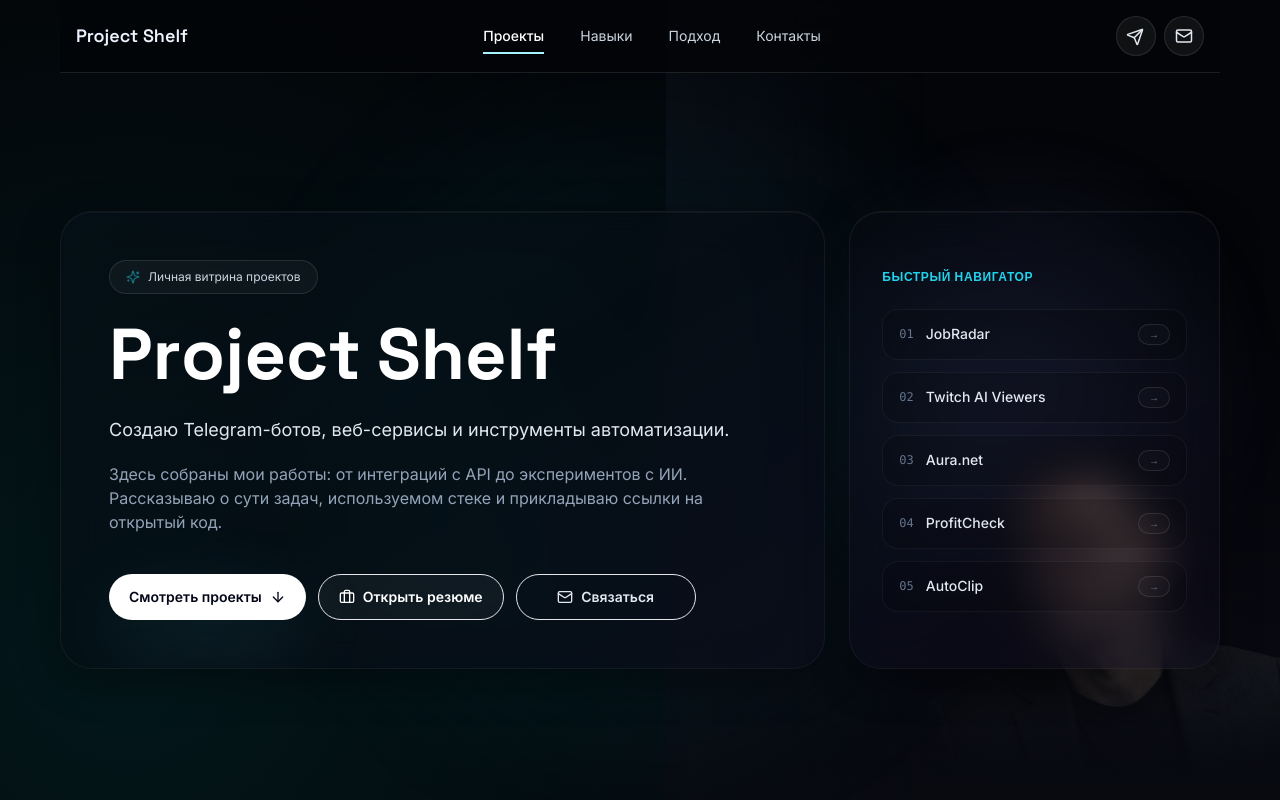
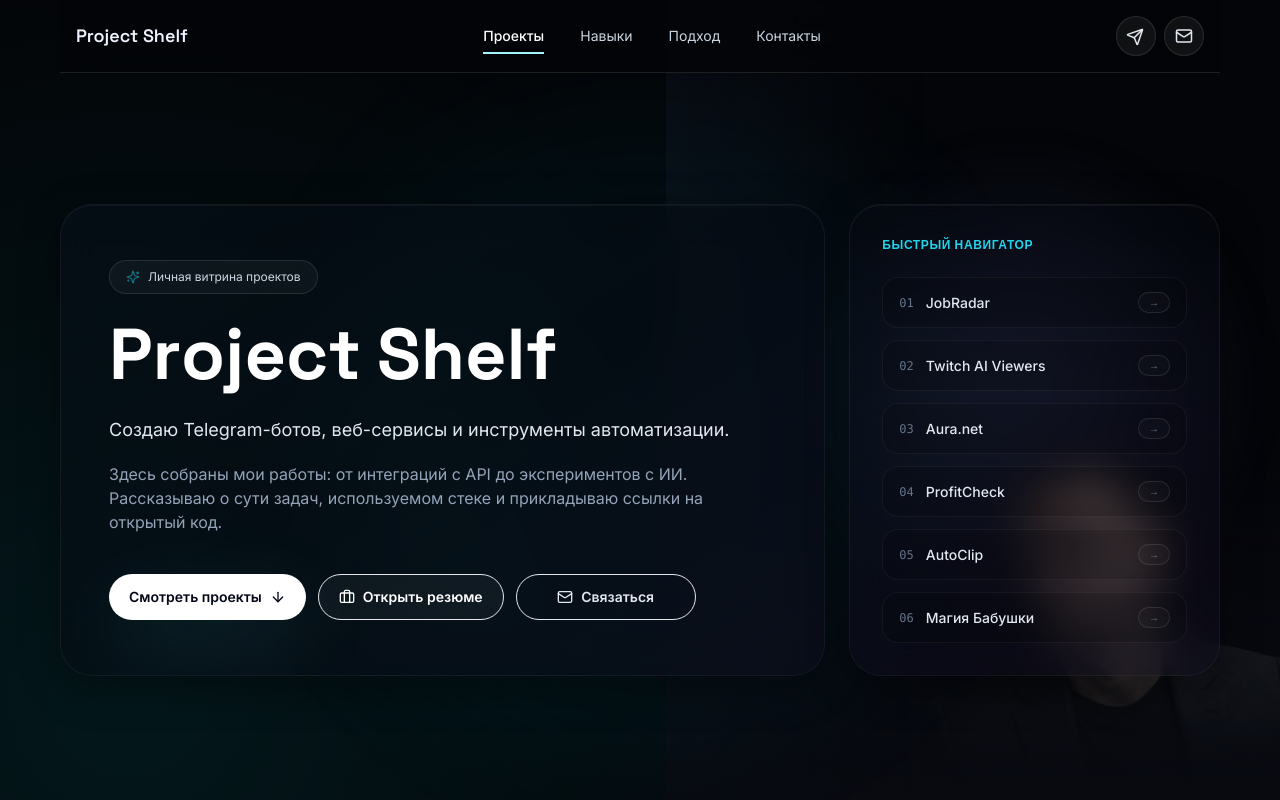
Before and after one commit to Crazy4elovek66/Project-Shelf, a Next.js app: page / in a window 1280 px wide. Shown: the top 800 px of the page. Built offline with nearby package versions, Linux system fonts and the light colour scheme.

Commit message:
feat: добавлен кейс Магия Бабушки

```diff
--- a/src/components/ProjectCard.tsx
+++ b/src/components/ProjectCard.tsx
@@ -1,4 +1,4 @@
-import { ExternalLink, Github } from "lucide-react";
+import { ExternalLink, Github, Send } from "lucide-react";
 import type { Project } from "@/data/projects";
 import { StatusBadge, TechBadge } from "./Badges";
 import { ProjectVisual } from "./ProjectVisual";
@@ -6,6 +6,7 @@ import { ProjectVisual } from "./ProjectVisual";
 export function ProjectCard({ project }: { project: Project }) {
   const hasRepo = Boolean(project.repoUrl);
   const hasDemo = Boolean(project.demoUrl);
+  const isTelegram = Boolean(project.repoUrl?.includes("t.me") || project.repoUrl?.includes("telegram"));
 
   return (
     <article className="glass-panel group grid h-full overflow-hidden rounded-3xl p-4 transition duration-300 hover:-translate-y-1 hover:border-cyan-200/30 lg:grid-cols-[0.86fr_1.14fr]">
@@ -42,8 +43,8 @@ export function ProjectCard({ project }: { project: Project }) {
               rel="noopener noreferrer"
               className="inline-flex items-center gap-2 rounded-full border border-white/12 bg-white/[0.055] px-4 py-2 text-sm font-semibold text-white transition hover:border-cyan-200/40"
             >
-              <Github size={16} />
-              Открыть репозиторий
+              {isTelegram ? <Send size={16} /> : <Github size={16} />}
+              {isTelegram ? "Протестировать" : "Открыть репозиторий"}
             </a>
           ) : (
             <span className="inline-flex items-center gap-2 rounded-full border border-white/10 bg-white/[0.02] px-4 py-2 text-sm text-slate-500 opacity-60 cursor-not-allowed select-none">
--- a/src/components/ProjectVisual.tsx
+++ b/src/components/ProjectVisual.tsx
@@ -42,6 +42,8 @@ function ProjectMockup({ title, active }: { title: Project["title"]; active: boo
       return <AuraNetMockup active={active} />;
     case "AutoClip":
       return <AutoClipMockup active={active} />;
+    case "Магия Бабушки":
+      return <BabushkaMockup active={active} />;
     default:
       return <FallbackMockup />;
   }
@@ -500,6 +502,111 @@ function AutoClipMockup({ active }: { active: boolean }) {
   );
 }
 
+function BabushkaMockup({ active }: { active: boolean }) {
+  const [stage, setStage] = useState(0);
+
+  useEffect(() => {
+    if (!active) {
+      setStage(0);
+      return;
+    }
+    const interval = setInterval(() => {
+      setStage((prev) => (prev + 1) % 4);
+    }, 2500);
+    return () => clearInterval(interval);
+  }, [active]);
+
+  return (
+    <TelegramShell
+      botName="Магия Бабушки"
+      avatarClassName="bg-gradient-to-br from-purple-600 via-pink-700 to-amber-500"
+    >
+      <div className="absolute inset-0 flex flex-col bg-[#0f0e17] text-white p-2.5 font-sans relative overflow-hidden select-none">
+        {/* Mystic glowing background elements */}
+        <div className="absolute -top-12 -left-12 size-24 rounded-full bg-purple-500/20 blur-xl animate-pulse" />
+        <div className="absolute -bottom-12 -right-12 size-24 rounded-full bg-pink-500/20 blur-xl animate-pulse" />
+
+        {/* WebApp Header */}
+        <div className="flex items-center justify-between border-b border-purple-500/20 pb-1.5 mb-2 shrink-0">
+          <span className="text-[8px] font-bold tracking-wider text-purple-300 uppercase">
+            Магия Бабушки
+          </span>
+          <span className="text-[7px] text-pink-400 font-mono">ИИ Гадалка</span>
+        </div>
+
+        {/* WebApp Body */}
+        <div className="flex-1 flex flex-col justify-between overflow-hidden">
+          {/* Card Selection Stage */}
+          {stage === 0 && (
+            <div className="flex-1 flex flex-col items-center justify-center gap-1.5">
+              <div className="text-[8px] text-center text-slate-300">Выберите тему расклада</div>
+              <div className="flex gap-1.5 w-full justify-center">
+                <div className="px-2 py-1 rounded bg-purple-950/40 border border-purple-500/30 text-[7px] text-purple-200">Любовь</div>
+                <div className="px-2 py-1 rounded bg-purple-950/40 border border-purple-500/30 text-[7px] text-purple-200">Карьера</div>
+                <div className="px-2 py-1 rounded bg-purple-950/40 border border-purple-500/30 text-[7px] text-purple-200">Судьба</div>
+              </div>
+            </div>
+          )}
+
+          {/* Shuffling Cards Stage */}
+          {stage === 1 && (
+            <div className="flex-1 flex items-center justify-center gap-1">
+              <motion.div
+                animate={{ y: [-4, 4, -4], rotate: [-5, 5, -5] }}
+                transition={{ duration: 1.5, repeat: Infinity }}
+                className="w-6 h-10 rounded border border-purple-500/40 bg-purple-900/30 flex items-center justify-center shadow-lg"
+              >
+                <span className="text-[8px] text-purple-300">★</span>
+              </motion.div>
+              <motion.div
+                animate={{ y: [4, -4, 4], rotate: [5, -5, 5] }}
+                transition={{ duration: 1.5, repeat: Infinity }}
+                className="w-6 h-10 rounded border border-pink-500/40 bg-pink-900/30 flex items-center justify-center shadow-lg"
+              >
+                <span className="text-[8px] text-pink-300">★</span>
+              </motion.div>
+              <motion.div
+                animate={{ y: [-2, 2, -2], rotate: [-2, 2, -2] }}
+                transition={{ duration: 1.5, repeat: Infinity }}
+                className="w-6 h-10 rounded border border-purple-500/40 bg-purple-900/30 flex items-center justify-center shadow-lg"
+              >
+                <span className="text-[8px] text-purple-300">★</span>
+              </motion.div>
+            </div>
+          )}
+
+          {/* Prompt / Thinking Stage */}
+          {stage === 2 && (
+            <div className="flex-1 flex flex-col items-center justify-center gap-2">
+              <div className="flex gap-1">
+                <span className="size-1.5 rounded-full bg-purple-500 animate-bounce" style={{ animationDelay: "0ms" }} />
+                <span className="size-1.5 rounded-full bg-pink-500 animate-bounce" style={{ animationDelay: "150ms" }} />
+                <span className="size-1.5 rounded-full bg-amber-500 animate-bounce" style={{ animationDelay: "300ms" }} />
+              </div>
+              <div className="text-[7px] text-slate-400 font-mono animate-pulse">Бабушка тасует карты и думает...</div>
+            </div>
+          )}
+
+          {/* Result / Text Output Stage */}
+          {stage === 3 && (
+            <div className="flex-1 flex flex-col gap-1.5 overflow-hidden">
+              <div className="text-[7px] font-bold text-amber-300">Расклад «Карта Судьбы»:</div>
+              <div className="flex-1 text-[7px] leading-3 text-slate-200 overflow-hidden text-ellipsis border-l border-purple-500/30 pl-1.5">
+                Ваш путь озарен светом ИИ-мудрости. Впереди новые вызовы, но prompt-архитектура защитит вас от ошибок. Ожидайте успеха!
+              </div>
+            </div>
+          )}
+
+          {/* WebApp Action Button */}
+          <div className="h-6 mt-1.5 shrink-0 rounded bg-gradient-to-r from-purple-600 to-pink-600 flex items-center justify-center text-[7px] font-bold text-white uppercase tracking-wider shadow-[0_0_10px_rgba(168,85,247,0.3)]">
+            Получить предсказание
+          </div>
+        </div>
+      </div>
+    </TelegramShell>
+  );
+}
+
 function FallbackMockup() {
   return (
     <div className="grid size-32 place-items-center rounded-2xl border border-white/10 bg-black/5">
--- a/src/data/projects.ts
+++ b/src/data/projects.ts
@@ -128,4 +128,34 @@ export const projects: Project[] = [
       pattern: "network",
     },
   },
+  {
+    title: "Магия Бабушки",
+    status: "Готово",
+    description:
+      "Интерактивное WebApp-приложение внутри Telegram для психологических гаданий на базе ИИ. Реализована сложная prompt-архитектура, система умного перехвата ошибок (Fallback) для стабильного вывода длинных текстов и полная автоматизация согласования родов на бэкенде.",
+    features: [
+      "Сложная prompt-архитектура",
+      "Умный перехват ошибок (Fallback)",
+      "Автоматизация согласования родов",
+      "Интерактивный WebApp-интерфейс",
+    ],
+    stack: [
+      "Node.js",
+      "Express",
+      "React",
+      "Vite",
+      "Supabase",
+      "PostgreSQL",
+      "OpenRouter API",
+      "Telegram WebApp API",
+    ],
+    repoUrl: "https://t.me/BabushkaMagicBot/app",
+    demoUrl: "",
+    imageUrl: "/projects/Magic.png",
+    visual: {
+      label: "бот / ИИ / гадания",
+      accent: "from-purple-900 via-indigo-500 to-pink-500",
+      pattern: "chat",
+    },
+  },
 ];
```
Also changed, not shown: next-env.d.ts, public/projects/Magic.png (added).
